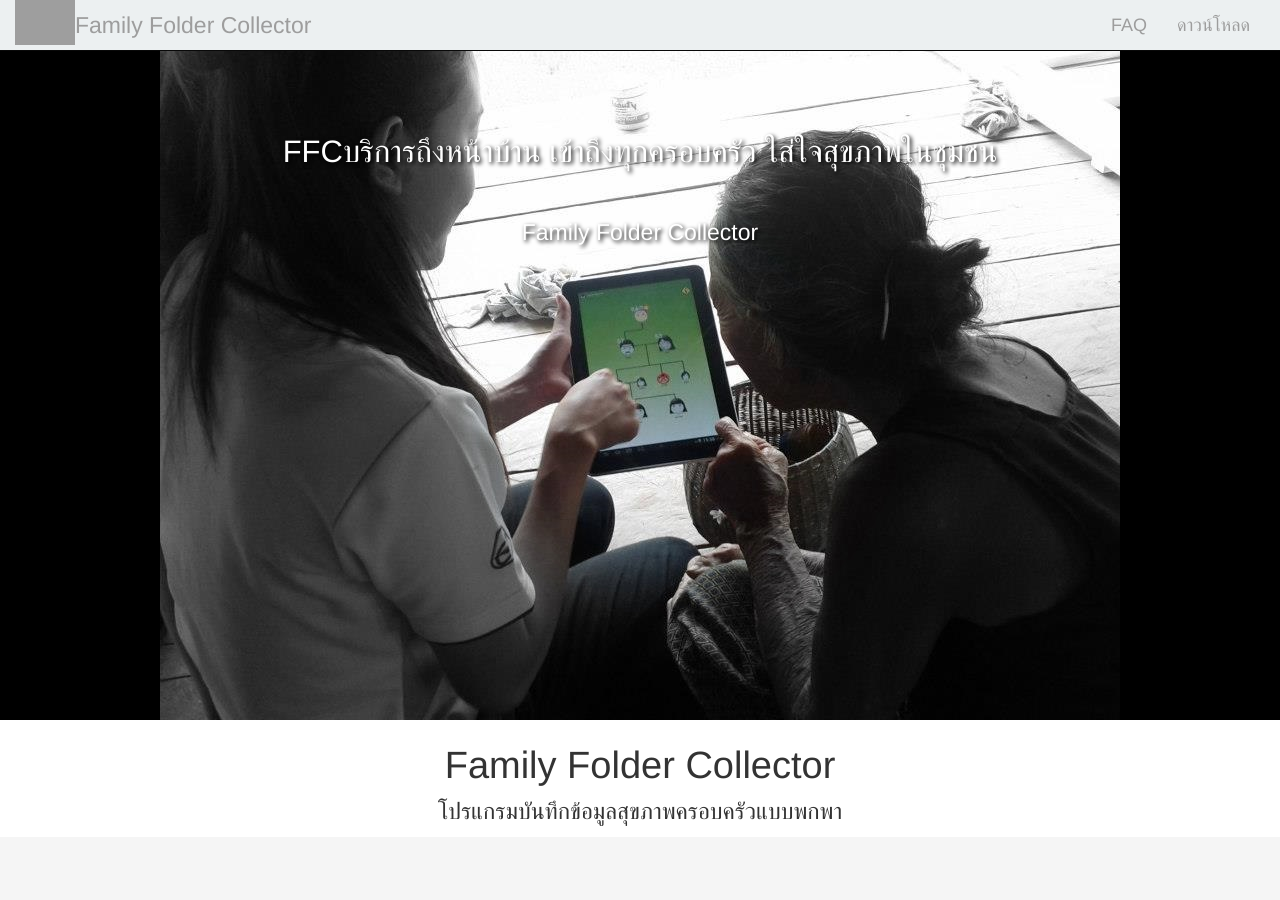
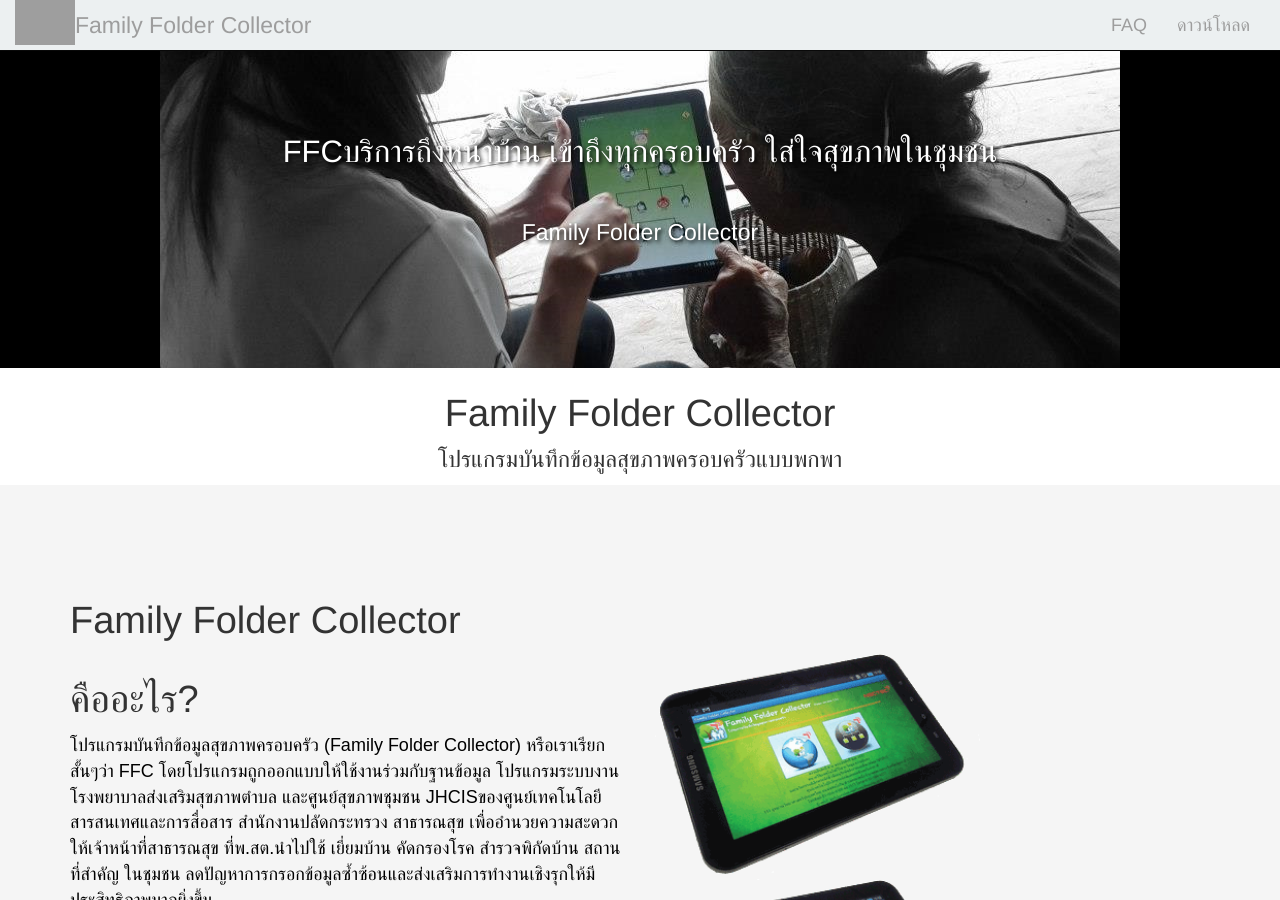
Before and after one commit to suppaluck/suppaluck.github.io, a Jekyll site: the page built from index.html, in a window 1280 px wide and 900 px high. Built offline with Jekyll 4.4.1, drawn with Linux system fonts in a browser that asks for light colours; nearby versions of some CDN libraries; grey boxes are pictures that could not be loaded.

Commit message:
แก้ footer error

```diff
--- a/_includes/footer.html
+++ b/_includes/footer.html
@@ -4,7 +4,7 @@
             <div class="row">
                 <div class="col-md-5 col-sm-3">
                     <p class="copyright text-xs-center">
-                        <a href="http://www.nectec.or.th/" target="_blank"><img src="/img/nectec_logo.png" style="vertical-align: bottom; height: 30px; margin-left:5px;"></a>
+                        <a href="http://www.nectec.or.th/" target="_blank"><img src="/img/nectec_logo.png" style="vertical-align: bottom; height: 40px; margin-left:5px;" alt="FFC.com"></a>
                     </p>
                 </div>
                 <div class="col-md-3 col-sm-3">
@@ -22,7 +22,7 @@
                 </div>
                 <div class="col-md-2 col-sm-3">
                     <div class="footer-menu text-xs-center">
-                        <a href="http://www.nstda.or.th/" target="_blank"><img src="/img/nstda1.png" style="vertical-align: bottom; height: 27px; margin-left:5px;"></a>
+                        <a href="http://www.nstda.or.th/" target="_blank"><img src="/img/nstda1.png" style="vertical-align: bottom; height: 30px; margin-left:5px;" alt="FFC.com"></a>
 
 
                     </div>
--- a/_layouts/default-ffc.html
+++ b/_layouts/default-ffc.html
@@ -11,7 +11,7 @@
     <script src="https://maxcdn.bootstrapcdn.com/bootstrap/3.3.7/js/bootstrap.min.js"></script>
     <style>
         .intro-header {
-            height: 80%;
+
             padding-top: 40px;
             padding-bottom: 40px;
             background-image: url(../img/gb.jpg);
```
